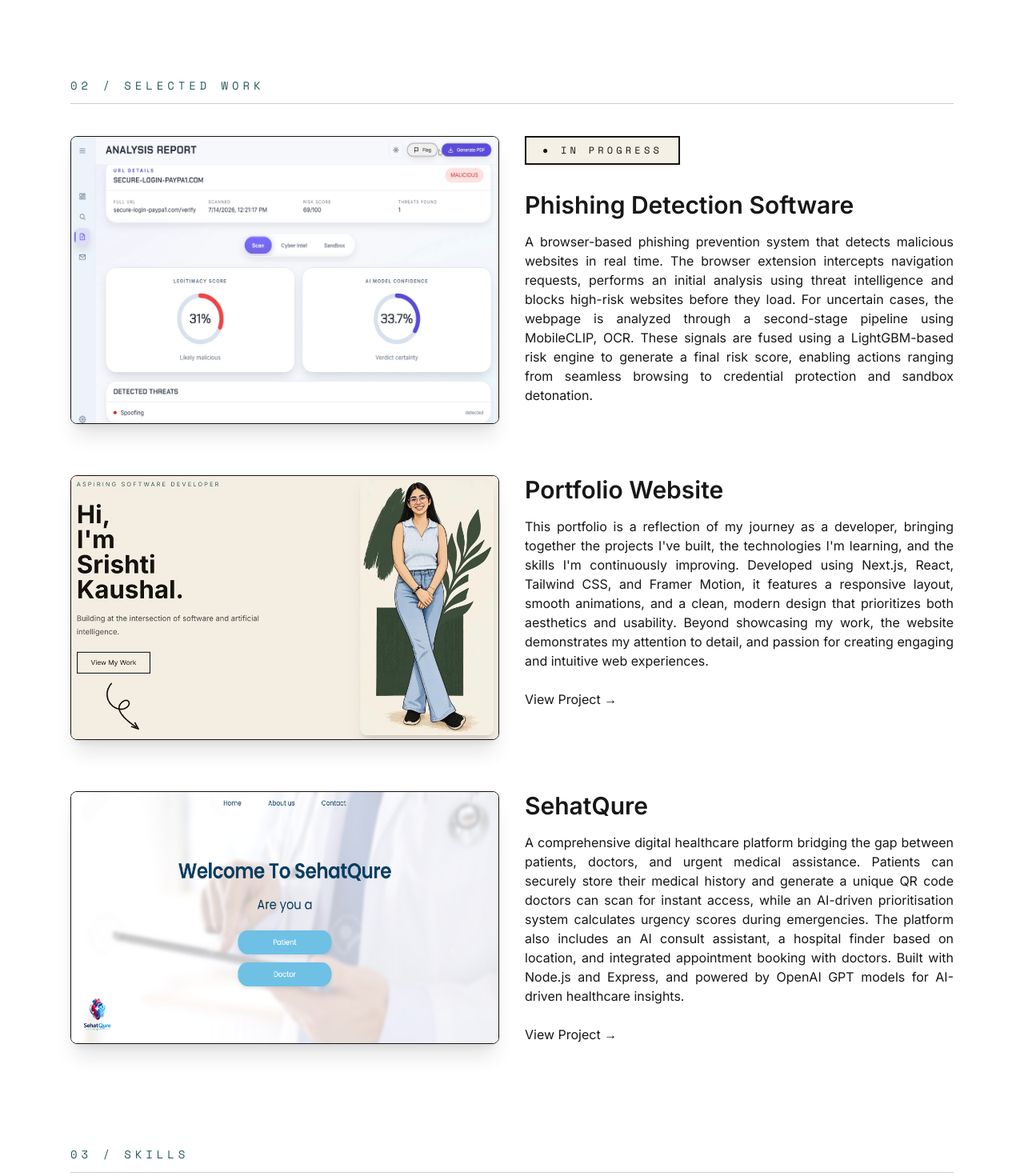
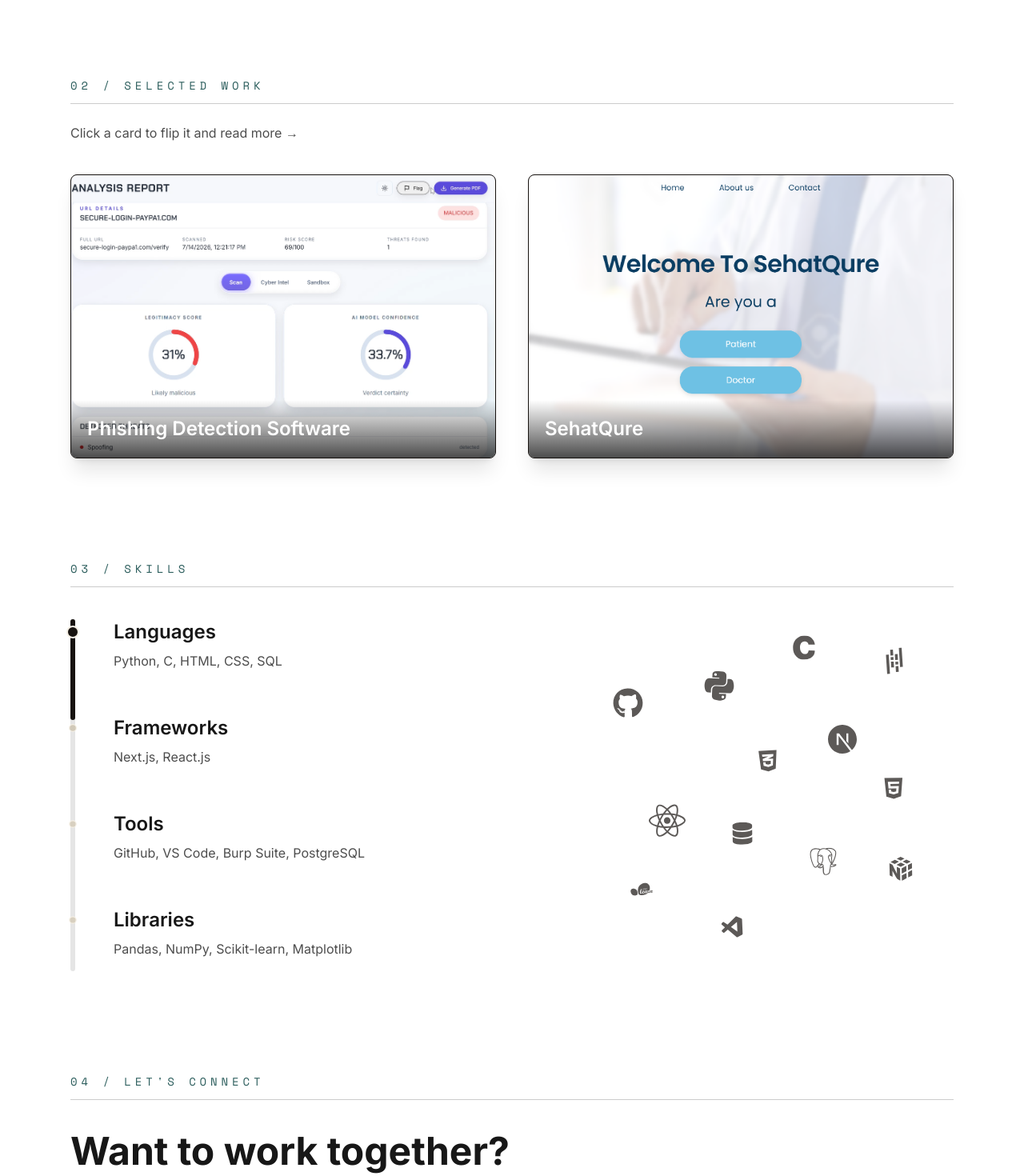
Before and after one commit to Srishti1011/Portfolio, a Next.js app: page / in a window 1280 px wide. Shown: the part 1240-2710 px from the top of the page at 80% size. Built offline with nearby package versions, Linux system fonts and the light colour scheme.

Commit message:
Redesigned projects section

```diff
--- a/components/Projects.js
+++ b/components/Projects.js
@@ -1,17 +1,94 @@
 "use client";
 
-import { motion } from "framer-motion";
+import { motion, useInView } from "framer-motion";
+import Image from "next/image";
+import Stamp from "./Stamp";
+import { useRef, useState, useEffect } from "react";
 
-import Image from "next/image";
+function FlipCard({
+  image,
+  alt,
+  title,
+  description,
+  link,
+  stamp,
+  imageFit = "object-contain object-centre",       // "object-cover" | "object-contain"
+  imageBg = "bg-[#171310]",          // background behind letterboxed image
+  cardHeight = "aspect-[3/2]",          // e.g. "h-[420px]" or "aspect-[3/2]"
+  stampPosition = "top-4 right-4",   // tailwind position classes
+  textAlign = "text-justify",        // "text-left" | "text-justify" | "text-center"
+  backSideBg = "bg-[#F5F1E8]",
+  titleColor = "text-[#171310]",
+  textColor = "text-[#171310]",
+}) {
+  const [flipped, setFlipped] = useState(false);
+  const cardRef = useRef(null);
+  const isInView = useInView(cardRef, { amount: 0.3 });
 
-import Stamp from "./Stamp";
+  useEffect(() => {
+    if (!isInView && flipped) {
+      setFlipped(false);
+    }
+  }, [isInView]); // eslint-disable-line react-hooks/exhaustive-deps
+
+  return (
+    <motion.div
+      ref={cardRef}
+      className="[perspective:1600px]"
+      initial={{ opacity: 0, y: 50 }}
+      whileInView={{ opacity: 1, y: 0 }}
+      viewport={{ once: true, amount: 0.3 }}
+      transition={{ duration: 0.8 }}
+    >
+      <motion.div
+        data-cursor-hover
+        className={`relative w-full ${cardHeight} cursor-pointer [transform-style:preserve-3d]`}
+        onClick={() => setFlipped((f) => !f)}
+        animate={{ rotateY: flipped ? 180 : 0 }}
+        transition={{ duration: 0.6, ease: "easeInOut" }}
+        whileHover={{ scale: 1.02 }}
+      >
+        {/* FRONT — image */}
+        <div
+          className={`absolute inset-0 overflow-hidden rounded-lg border border-[#171310] shadow-xl [backface-visibility:hidden] ${imageBg}`}
+        >
+          <Image src={image} alt={alt} fill quality={100} className={imageFit} />
+          <div className="absolute bottom-0 left-0 right-0 bg-gradient-to-t from-black/70 to-transparent p-5">
+            <h3 className="text-2xl font-semibold text-white">{title}</h3>
+          </div>
+        </div>
+
+        {/* BACK — description */}
+        <div
+          className={`absolute inset-0 flex flex-col justify-start overflow-y-auto rounded-lg border border-[#171310] ${backSideBg} p-8 shadow-xl [backface-visibility:hidden]`}
+          style={{ transform: "rotateY(180deg)" }}
+        >
+          <div className="mb-4 flex flex-wrap items-center gap-4">
+            {stamp && <Stamp text={stamp} rotate={0} />}
+            <h3 className={`text-3xl font-semibold ${titleColor}`}>{title}</h3>
+          </div>
+
+          <p className={`mb-6 ${textAlign} ${textColor}`}>{description}</p>
+          {link && (
+            <motion.a
+              href={link}
+              onClick={(e) => e.stopPropagation()}
+              whileHover={{ x: 6 }}
+              transition={{ duration: 0.2 }}
+              className="w-fit text-[#2B5D5C] font-medium"
+            >
+              View Project →
+            </motion.a>
+          )}
+        </div>
+      </motion.div>
+    </motion.div>
+  );
+}
 
 export default function Projects() {
   return (
-    <section
-      id="projects"
-      className="mx-auto mt-32 max-w-6xl px-6"
-    >
+    <section id="projects" className="mx-auto mt-32 max-w-6xl px-6">
       <motion.p
         className="mb-3 font-[family-name:var(--font-space-mono)] text-sm uppercase tracking-[0.35em] text-[#2B5D5C]"
         initial={{ opacity: 0, y: 20 }}
@@ -22,144 +99,39 @@ export default function Projects() {
         02 / SELECTED WORK
       </motion.p>
 
-      <div className="space-y-16 border-t border-black/20 pt-10">
+      {/* horizontal line, now its own element */}
+      <div className="border-t border-black/20" />
 
+      {/* hint text sits below the line */}
+      <p className="mb-5 mt-6 text-base text-black/70">
+        Click a card to flip it and read more →
+      </p>
+
+      <div className="grid gap-10 pt-5 md:grid-cols-2">
         {/* Project One */}
-
-        <motion.article
-          className="grid gap-8 md:grid-cols-2"
-          initial={{ opacity: 0, y: 50 }}
-          whileInView={{ opacity: 1, y: 0 }}
-          viewport={{ once: true, amount: 0.3 }}
-          transition={{ duration: 0.8 }}
-          whileHover={{ y: -8 }}
-        >
-          <motion.div
-            className="overflow-hidden rounded-lg border border-[#171310] shadow-xl"
-            whileHover={{ scale: 1.03 }}
-            transition={{ duration: 0.3 }}
-          >
-
-            <Image
-              src="/images/phishing_detection.png"
-              alt="Phishing Detection Software"
-              width={600}
-              height={400}
-              quality={100}
-              className="h-full w-full object-right"
-            />
-
-          </motion.div>
-
-          <div>
-            <Stamp text="IN PROGRESS"
-              rotate={0}
-            />
-
-            <h3 className="pt-8 mb-4 text-3xl font-semibold">
-              Phishing Detection Software
-            </h3>
-
-            <p className="mb-6 text-justify">
-              A browser-based phishing prevention system that detects malicious websites in real time. The browser extension intercepts navigation requests, performs an initial analysis using threat intelligence and blocks high-risk websites before they load. For uncertain cases, the webpage is analyzed through a second-stage pipeline using MobileCLIP, OCR. These signals are fused using a LightGBM-based risk engine to generate a final risk score, enabling actions ranging from seamless browsing to credential protection and sandbox detonation.
-            </p>
-
-          </div>
-        </motion.article>
+        <FlipCard
+          image="/images/phishing_detection.png"
+          alt="Phishing Detection Software"
+          title="Phishing Detection Software"
+          stamp="IN PROGRESS"
+          description="A browser-based phishing prevention system that detects malicious websites in real time. The browser extension intercepts navigation requests, performs an initial analysis using threat intelligence and blocks high-risk websites before they load. For uncertain cases, the webpage is analyzed through a second-stage pipeline using MobileCLIP, OCR. These signals are fused using a LightGBM-based risk engine to generate a final risk score, enabling actions ranging from seamless browsing to credential protection and sandbox detonation."
+          imageFit="object-cover object-right"
+          imageBg="bg-[#171310]"
+          cardHeight="aspect-[3/2]"
+          stampPosition="top-4 right-4"
+        />
 
         {/* Project Two */}
-
-        <motion.article
-          className="grid gap-8 md:grid-cols-2"
-          initial={{ opacity: 0, y: 50 }}
-          whileInView={{ opacity: 1, y: 0 }}
-          viewport={{ once: true, amount: 0.3 }}
-          transition={{ duration: 0.8, delay: 0.2 }}
-          whileHover={{ y: -8 }}
-        >
-          <motion.div
-            className="overflow-hidden rounded-lg border border-[#171310] shadow-xl"
-            whileHover={{ scale: 1.03 }}
-            transition={{ duration: 0.3 }}
-          >
-
-            <Image
-              src="/images/portfolio_site.jpg"
-              alt="Portfolio Website"
-              width={600}
-              height={400}
-              quality={100}
-              className="h-full w-auto object-contain"
-            />
-
-          </motion.div>
-
-          <div>
-            <h3 className="mb-4 text-3xl font-semibold">
-              Portfolio Website
-            </h3>
-
-            <p className="mb-6 text-justify">
-              This portfolio is a reflection of my journey as a developer, bringing together the projects I've built, the technologies I'm learning, and the skills I'm continuously improving. Developed using Next.js, React, Tailwind CSS, and Framer Motion, it features a responsive layout, smooth animations, and a clean, modern design that prioritizes both aesthetics and usability. Beyond showcasing my work, the website demonstrates my attention to detail, and passion for creating engaging and intuitive web experiences.
-            </p>
-
-            <motion.a
-              href="#"
-              whileHover={{ x: 6 }}
-              transition={{ duration: 0.2 }}
-            >
-              View Project →
-            </motion.a>
-          </div>
-        </motion.article>
-
-        {/*Project Three*/}
-
-        <motion.article
-          className="grid gap-8 md:grid-cols-2"
-          initial={{ opacity: 0, y: 50 }}
-          whileInView={{ opacity: 1, y: 0 }}
-          viewport={{ once: true, amount: 0.3 }}
-          transition={{ duration: 0.8 }}
-          whileHover={{ y: -8 }}
-        >
-          <motion.div
-            className="overflow-hidden rounded-lg border border-[#171310] shadow-xl"
-            whileHover={{ scale: 1.03 }}
-            transition={{ duration: 0.3 }}
-          >
-
-            <Image
-              src="/images/SehatQure.png"
-              alt="SehatQure"
-              width={1200}
-              height={800}
-              quality={100}
-              className="h-full w-full object-left"
-            />
-
-          </motion.div>
-
-          <div>
-
-            <h3 className="mb-4 text-3xl font-semibold">
-              SehatQure
-            </h3>
-
-            <p className="mb-6 text-justify">
-              A comprehensive digital healthcare platform bridging the gap between patients, doctors, and urgent medical assistance. Patients can securely store their medical history and generate a unique QR code doctors can scan for instant access, while an AI-driven prioritisation system calculates urgency scores during emergencies. The platform also includes an AI consult assistant, a hospital finder based on location, and integrated appointment booking with doctors. Built with Node.js and Express, and powered by OpenAI GPT models for AI-driven healthcare insights.
-            </p>
-
-            <motion.a
-              href="https://makeathon-deployed.vercel.app/"
-              whileHover={{ x: 6 }}
-              transition={{ duration: 0.2 }}
-            >
-              View Project →
-            </motion.a>
-          </div>
-        </motion.article>
-
+        <FlipCard
+          image="/images/SehatQure.png"
+          alt="SehatQure"
+          title="SehatQure"
+          description="A digital healthcare platform bridging the gap between patients, doctors, and urgent medical assistance. Patients can securely store their medical history and generate a unique QR code doctors can scan for instant access, while an AI-driven prioritisation system calculates urgency scores during emergencies. The platform also includes an AI consult assistant, a hospital finder based on location, and integrated appointment booking with doctors. Built with Node.js and Express, and powered by OpenAI GPT models for AI-driven healthcare insights."
+          link="https://makeathon-deployed.vercel.app/"
+          imageFit="object-cover object-centre"
+          imageBg="bg-[#171310]"
+          cardHeight="aspect-[3/2]"
+        />
       </div>
     </section>
   );
```
